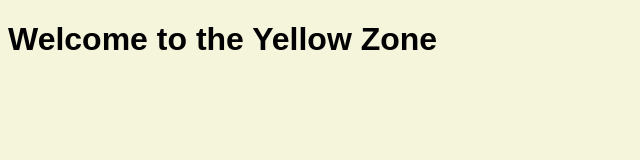
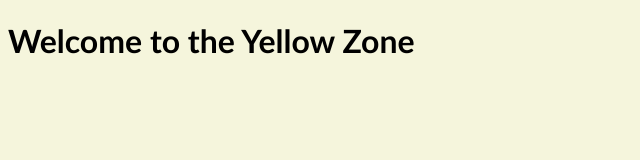
Before and after one commit to ArchiveDinner/yellow, a plain HTML site: page index.html in a window 1280 px wide. Shown: the whole page, without its empty margins (0-640 px from the left). Drawn offline with Linux system fonts and the light colour scheme.

Commit message:
Update index.html

```diff
--- a/index.html
+++ b/index.html
@@ -4,7 +4,7 @@
     <style>
       html {
         background-color: beige;
-        font-family: sans-serif;
+        font-family: "Trebuchet MS", sans-serif;
       }
     </style>
   </head>
```
